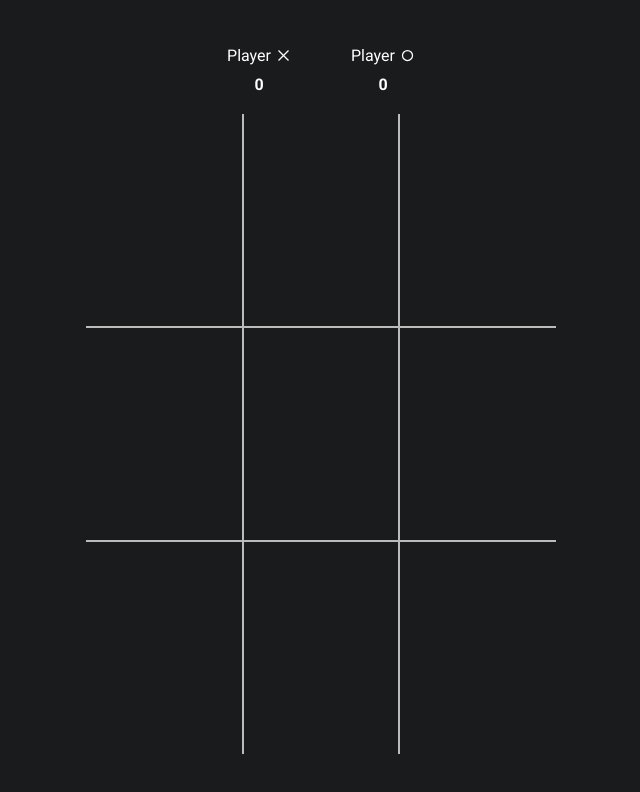
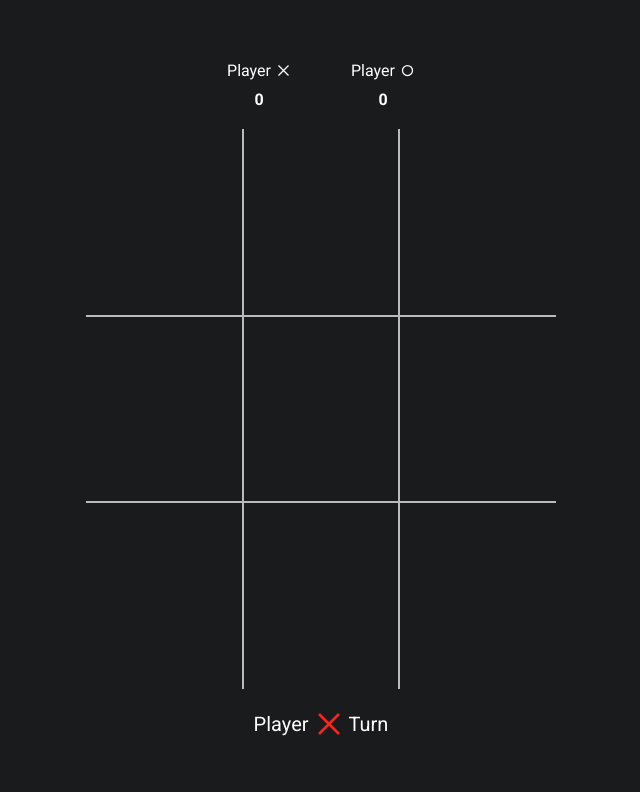
Before and after one commit to MohsenAbediDev/tic-tac-toe-web-app, a website: page index.html in a window 1280 px wide. Shown: the whole page, without its empty margins (319-959 px from the left). Drawn offline with Linux system fonts and the light colour scheme.

Commit message:
Create player turn status

```diff
--- a/index.html
+++ b/index.html
@@ -39,6 +39,11 @@
 			<div class="gamecell" data-position="8"></div>
 		</div>
 
+		<div class="player-turn">
+			Player
+			<img src="./public/icons/cross.svg" class="player-turn-status" /> Turn
+		</div>
+
 		<script src="./dist/index.js"></script>
 	</body>
 </html>
--- a/src/Css/style.css
+++ b/src/Css/style.css
@@ -58,7 +58,7 @@ body {
 
 .gameboard {
 	width: min(90vw, 470px);
-	height: 80vh;
+	min-height: 70vh;
 	display: grid;
 	grid-template-columns: repeat(3, 1fr);
 	grid-template-rows: repeat(3, 1fr);
@@ -99,3 +99,16 @@ body {
 .gamecell:nth-child(3n) {
 	border-right: none;
 }
+
+.player-turn {
+	display: flex;
+	align-items: center;
+	font-size: 20px;
+	margin-top: 20px;
+}
+.player-turn-status {
+	width: 30px;
+	margin: 0 5px;
+	filter: brightness(0) saturate(100%) invert(29%) sepia(77%) saturate(5193%)
+		hue-rotate(348deg) brightness(97%) contrast(106%);
+}
--- a/src/Ts/index.ts
+++ b/src/Ts/index.ts
@@ -5,6 +5,7 @@ let player1Selection: (string | null)[] = []
 let player2Selection: (string | null)[] = []
 
 const gamecells = document.querySelectorAll<HTMLDivElement>('.gamecell')
+const playerTurnStatus = document.querySelector('.player-turn-status') as HTMLImageElement // prettier-ignore
 
 const winningCombinations: number[][] = [
 	[0, 1, 2],
@@ -20,6 +21,14 @@ const winningCombinations: number[][] = [
 const changePlayersTurn = () => {
 	player1Turn = !player1Turn
 	player2Turn = !player2Turn
+}
+
+const setPlayerTurnStatus = () => {
+	if (player1Turn) {
+		playerTurnStatus.src = './public/icons/cross.svg'
+	} else {
+		playerTurnStatus.src = './public/icons/circle.svg'
+	}
 }
 
 const appendIconToCell = (
@@ -74,5 +83,7 @@ gamecells.forEach((cell) => {
 
 			changePlayersTurn()
 		}
+
+		setPlayerTurnStatus()
 	})
 })
```
Also changed, not shown: dist/index.js.
